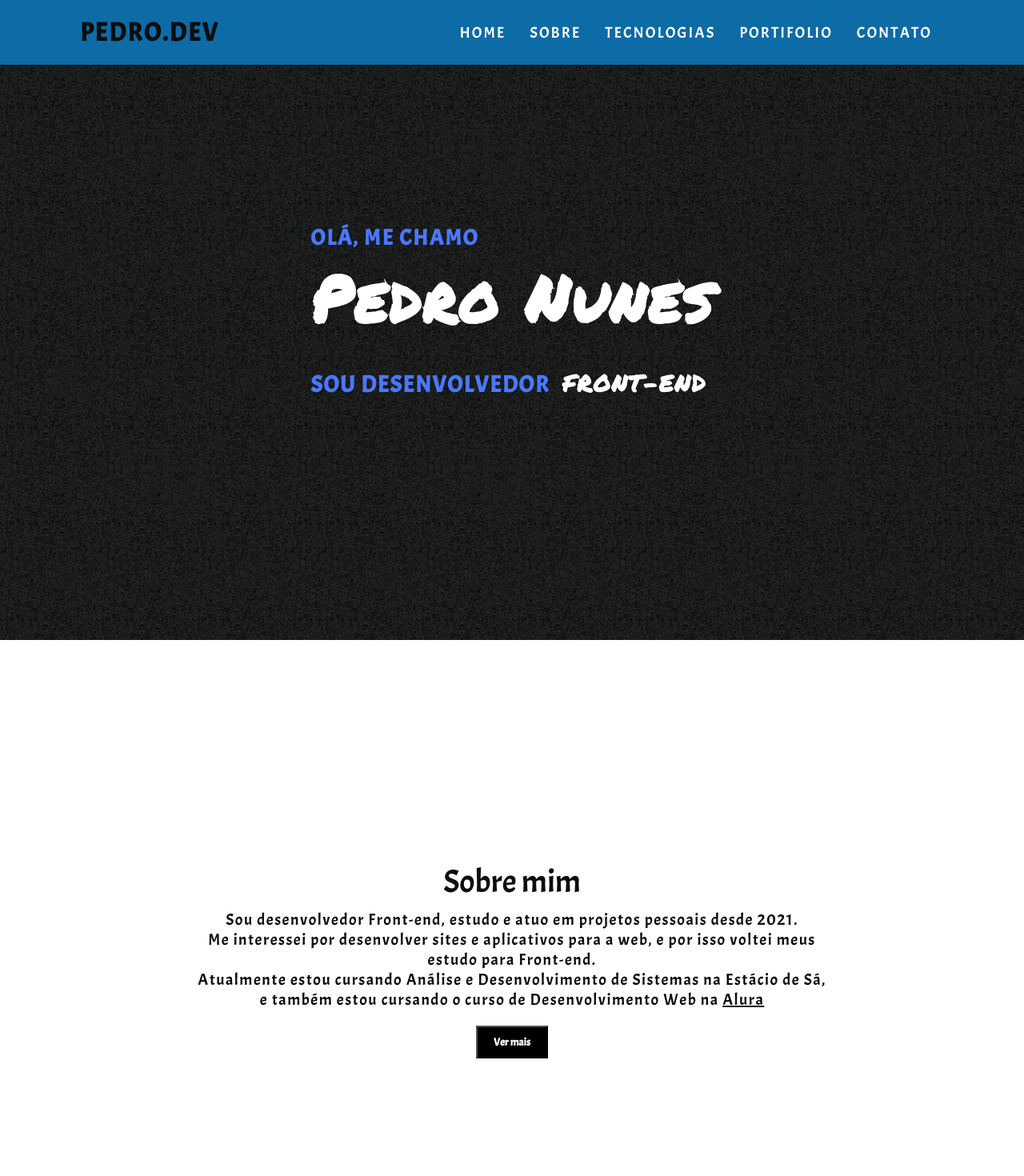
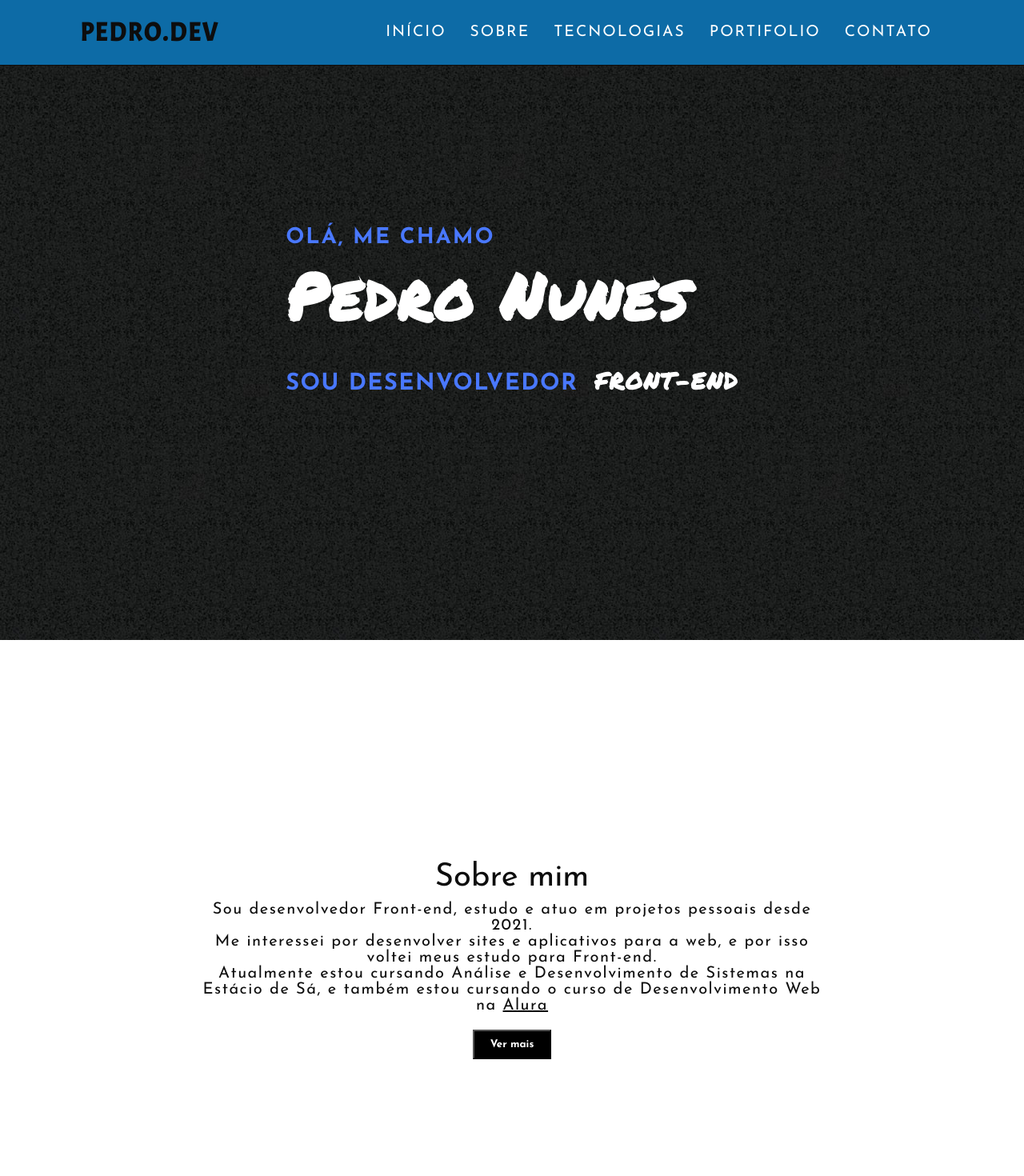
Before and after one commit to PedroNnsM/portifolio, a React (Vite) app in the folder page/: page / in a window 1280 px wide. Shown: the top 1470 px of the page at 80% size. Built offline with nearby package versions, Linux system fonts and the light colour scheme.

Commit message:
ajustes finos

```diff
--- a/page/src/App.jsx
+++ b/page/src/App.jsx
@@ -24,7 +24,8 @@ import './components/carousel/Slider.css';
 
 
 export function App() {
-  const [show, setShow] = useState(true)
+  const [show, setShow] = useState(true);
+
   const settings = {
     slidesPerView: 2,
     spaceBetween: 50,
@@ -52,7 +53,7 @@ export function App() {
         <ul>
           <li>
             <a href="#home" onClick={Toggle}>
-              Home
+              Início
             </a>
           </li>
           <li>
@@ -113,25 +114,34 @@ export function App() {
                 <div className="saibaContent">
                   <div className="saibaContent-text">
 
+                 <img src={foto} alt="memoria" />
                   <p>
-                   Sou natural de Porto Alegre RS, mas moro em Florianópolis SC.
+                    Sou natural de Porto Alegre RS, mas moro em Florianópolis SC.
                     <br />
-                    Sempre gostei muito de tecnologia, e jogos eletronicos.
                     <br />
-                    porem ainda não tenho conhecimento de programação, e que isso era muito dificil para mim.
+
+                    Sempre amei tecnologia e jogos eletrônicos.
+                    No entanto, eu ainda não tinha conhecimento de programação e achava que a área de tecnologia seria muito difícil para mim.
                     <br />
-                    Mas com o nascimento de meu filho, eu comecei a estudar
-                    programação. Queria dar um futuro ao meu filho, e mostrar que nunca é tarde para aprender.
                     <br />
-                    Com o tempo eu consegui aprender mais sobre programação, e
-                    também mais sobre tecnologia.
+                    Com o nascimento do meu filho comecei a procurar mudanças na minha vida e foi aí que ingressei na faculdade de Análise e Desenvolvimento de Sistemas. Queria dar um futuro melhor ao meu filho e mostrar que nunca é tarde para aprender.
+                    <br />
+                    <br />
+                    Com o tempo, entrei em comunidades de desenvolvimento e conheci diversos profissionais que me ensinaram muito.
+                    <br />
                     <br />
                     Hoje sou desenvolvedor Front-end e cada vez mais apaixonado por essa área.
                     <br />
-                    Gosto muito de aprender coisas novas e a area de tecnologia é muito interessante o fato de estar em costante aprendizado.
+                    <br />
+                    Gosto muito de aprender coisas novas e a área de tecnologia me possibilita estar em constante aprendizado.
+                    <br />
+                    <br />
+                    Tenho como objetivo estar sempre atualizado com as novas tecnologias e ajudar os outros a aprender também.
+                    <br />
+
                   </p>
 
-                  </div><img src={foto} alt="memoria" />
+                  </div>
                 </div>
 
                 <button className="btn bt2" onClick={() => setShow(!show)}>
@@ -180,7 +190,7 @@ export function App() {
               <div className="content">
                 <h2>Javascript</h2>
                 <p>
-                  JavaScript é um linguagem de programação que segue a linguagem
+                  JavaScript é uma linguagem de programação que segue a linguagem
                   de programação ECMAScript.
                 </p>
               </div>
@@ -522,8 +532,7 @@ export function App() {
           <div className="mxw800p">
             <h3>Entre em contato </h3>
             <p>
-              Lorem ipsum dolor sit, amet consectetur adipisicing elit.
-              Reiciendis corporis
+              Se preferir entre em contato prenchendo o formulário abaixo ou através das redes socias abaixo.
             </p>
           </div>
           <div className="contactForm">
--- a/page/src/global.css
+++ b/page/src/global.css
@@ -1,12 +1,14 @@
 @import url('https://fonts.googleapis.com/css2?family=Rubik:wght@300;400;500;600;700;800&display=swap');
 @import url('https://fonts.googleapis.com/css2?family=Acme&family=Permanent+Marker&display=swap');
+@import url('https://fonts.googleapis.com/css2?family=Josefin+Sans:wght@300;400;700&display=swap');
 
 
 *{
     margin: 0;
     padding: 0;
     box-sizing: border-box;
-    font-family: 'Acme', sans-serif;
+    font-family: 'Josefin Sans', sans-serif;
+    weight: 400;
     color:#0D0D0D;
 }
 html{
@@ -69,7 +71,7 @@ header ul li a {
     text-decoration: none;
     color: #fff;
     letter-spacing: 2px;
-    font-weight: 300;
+    font-weight: 400;
     font-size: 1.2em;
     text-transform: uppercase;
     transition: 0.6s;
@@ -151,13 +153,13 @@ header.sticky ul li a
 }
 h3 {
     font-size: 40px;
-    font-weight: 200;
+    font-weight: 400;
     margin-bottom: 10px;
 }
 p {
     position: relative;
     font-size: 20px;
-    font-weight: 300;
+    font-weight: 400;
     margin-bottom: 20px;
     letter-spacing: 1.5px;
 }
@@ -172,18 +174,18 @@ p {
     cursor: pointer;
 }
 .saibaMais {
-    display: inline-block;
+    display:block;
 }
 .saibaMais .saibaContent {
     position: relative;
-    display: inline-block;
     width:100%;
 }
 .saibaContent .saibaContent-text {
     position: relative;
     vertical-align: top;
     display: inline-block;
-    width: 50%;
+    width: 100%;
+    vertical-align: baseline;
     text-align: left;
     font-size: 20px;
     font-weight: 300;
@@ -193,7 +195,7 @@ p {
 .saibaMais img {
     margin-left: 10px;
     position: relative;
-    display: inline-block;
+    float: right;
     width: 45%;
     height: auto;
     margin-bottom: 20px;
```
